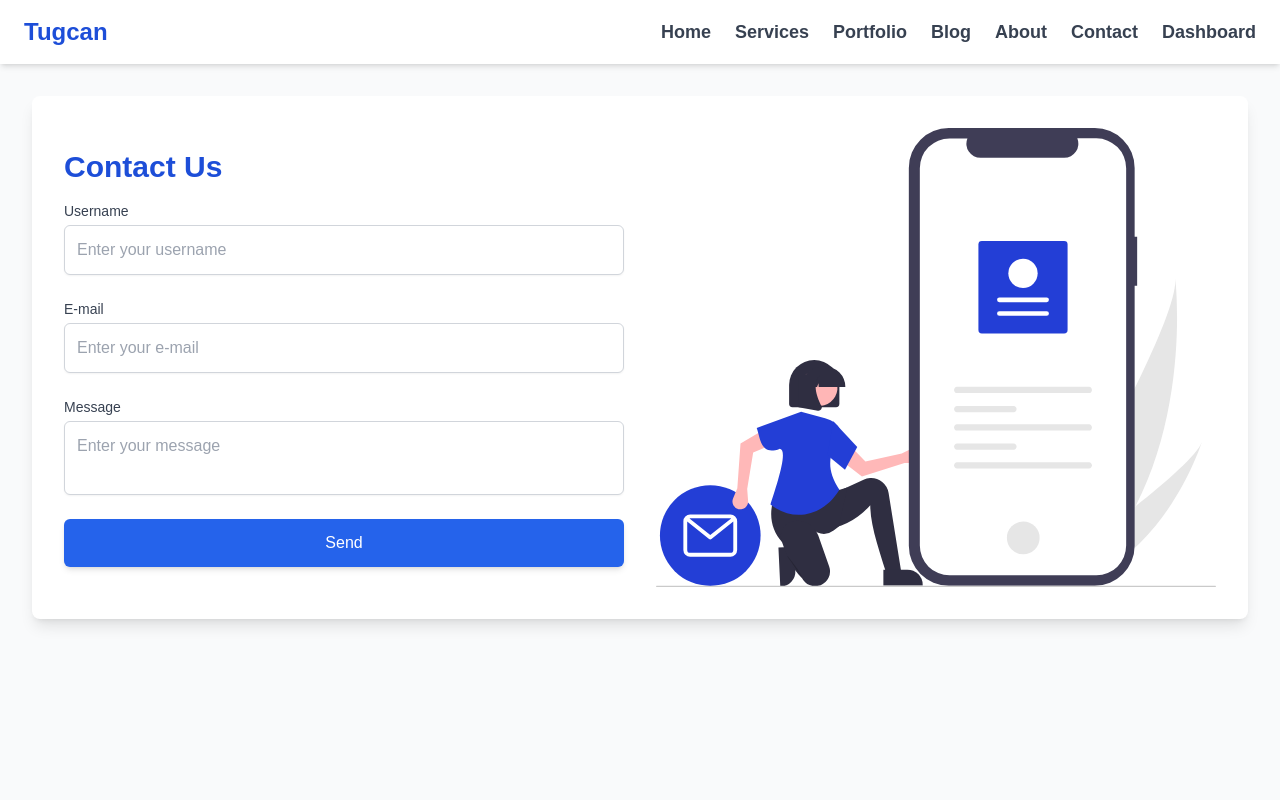
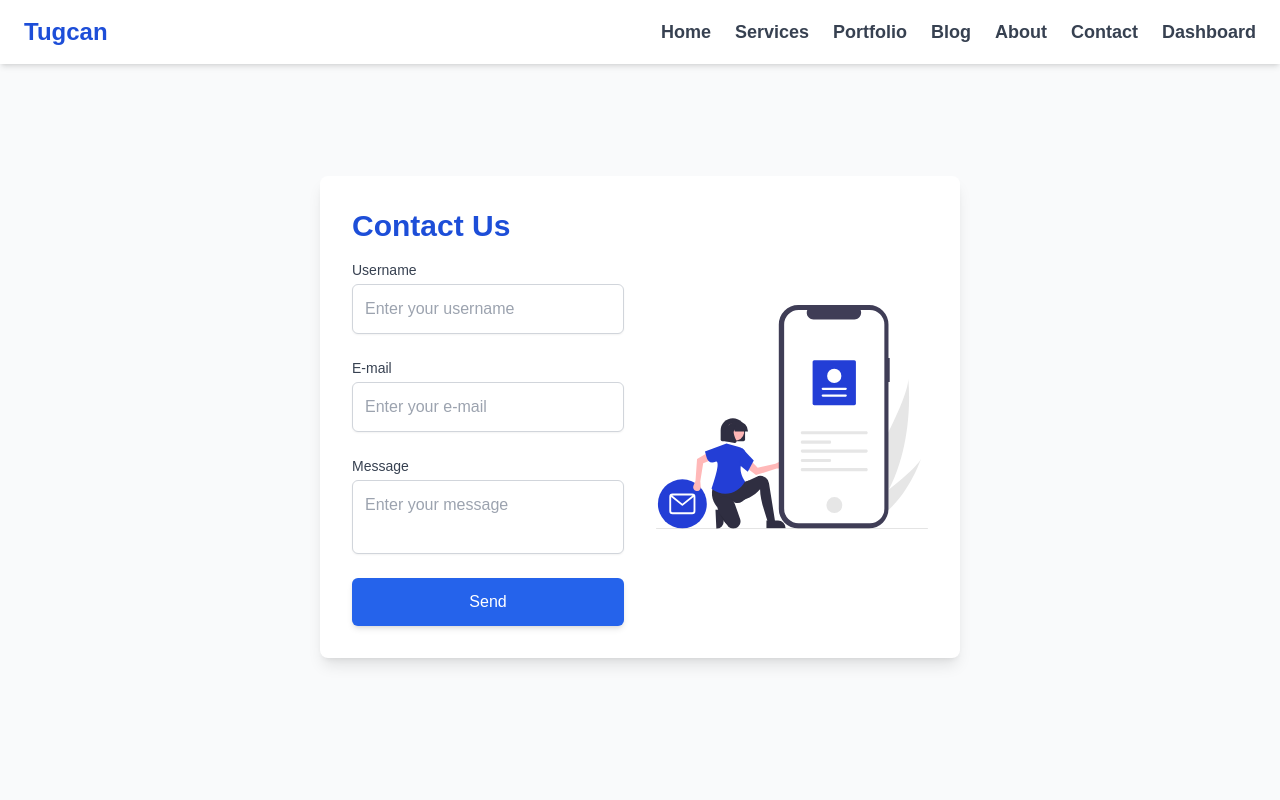
Before and after one commit to tugcan-kartal/Blog, a Next.js app: page /contact in a window 1280 px wide. Shown: the top 800 px of the page. Built offline with nearby package versions, Linux system fonts and the light colour scheme.

Commit message:
images can be upload from everylink

```diff
--- a/src/app/blog/[id]/page.tsx
+++ b/src/app/blog/[id]/page.tsx
@@ -72,6 +72,7 @@ const BlogPost = async ({ params }: Params) => {
                         width={60}
                         height={60}
                         className="rounded-full object-cover"
+                        unoptimized
                     />
                     <span className="text-gray-700 font-medium text-lg">
                         By {data.username}
@@ -81,7 +82,7 @@ const BlogPost = async ({ params }: Params) => {
 
             {/* Büyük Ana Görsel */}
             <div className="relative w-full h-[600px] rounded-lg overflow-hidden shadow-lg">
-                <Image src={data.img} alt={data.title} fill={true} className="object-cover" />
+                <Image src={data.img} alt={data.title} fill={true} className="object-cover" unoptimized />
             </div>
 
             {/* İçerik Bölümü */}
--- a/src/app/blog/page.tsx
+++ b/src/app/blog/page.tsx
@@ -37,6 +37,7 @@ const Blog=async()=>{
                     width={400}
                     height={250}
                     className="w-full h-64 object-cover"
+                    unoptimized
                 />
                 </div>
                 <div className="p-6">
--- a/src/app/contact/page.tsx
+++ b/src/app/contact/page.tsx
@@ -45,7 +45,7 @@ const Contact: React.FC = () => {
     };
 
     return (
-        <div className="flex flex-col md:flex-row items-center justify-center p-8 bg-white shadow-lg rounded-lg">
+        <div className="flex flex-col md:flex-row w-[50vw] mx-auto items-center justify-center mt-[10vh] p-8 bg-white shadow-lg rounded-lg">
             <div className="w-full md:w-1/2 md:mr-8">
                 <h2 className="text-3xl font-bold mb-4 text-blue-700">Contact Us</h2>
                 <form onSubmit={handleSubmit} className="space-y-6">
--- a/src/app/dashboard/page.tsx
+++ b/src/app/dashboard/page.tsx
@@ -110,6 +110,7 @@ const Dashboard = () => {
                         layout="fill"
                         objectFit="cover"
                         className="w-full h-full object-cover"
+                        unoptimized
                     />
                     </div>
                     <div className="p-6">
--- a/src/app/layout.tsx
+++ b/src/app/layout.tsx
@@ -16,7 +16,7 @@ export default function RootLayout({
 }>) {
   return (
     <html lang="en">
-      <body className="bg-gray-50 text-gray-900 antialiased">
+      <body className="bg-gray-50  antialiased">
         <SessionProvider>
           <Navbar />
           <main className="container mx-auto px-4 lg:px-8 py-8 min-h-screen">
--- a/src/app/portfolio/[category]/data.ts
+++ b/src/app/portfolio/[category]/data.ts
@@ -3,7 +3,7 @@ export const products={
         {
             id: 1,
             title: "Newai",
-            desc: "Interactive news site with artificial intelligence called newai.",
+            desc: "Interactive news site with artificial intelligence called newai.You can ask news-related questions to artificial intelligence",
             image: "https://r.resimlink.com/2VUzJM.jpeg",
             url: "https://66a113b6c0cd8e423184f7e7--classy-donut-34f99c.netlify.app/"
         },
@@ -24,7 +24,7 @@ export const products={
         {
             id: 4,
             title: "Citio",
-            desc: "İstanbul Hotel website",
+            desc: "Site that arranges events, tours and hotels in Istanbul. It can be updated by employers from the panel.",
             image: "https://r.resimlink.com/kiPExoq.png",
             url: "https://citioapp.com"
         },
```
